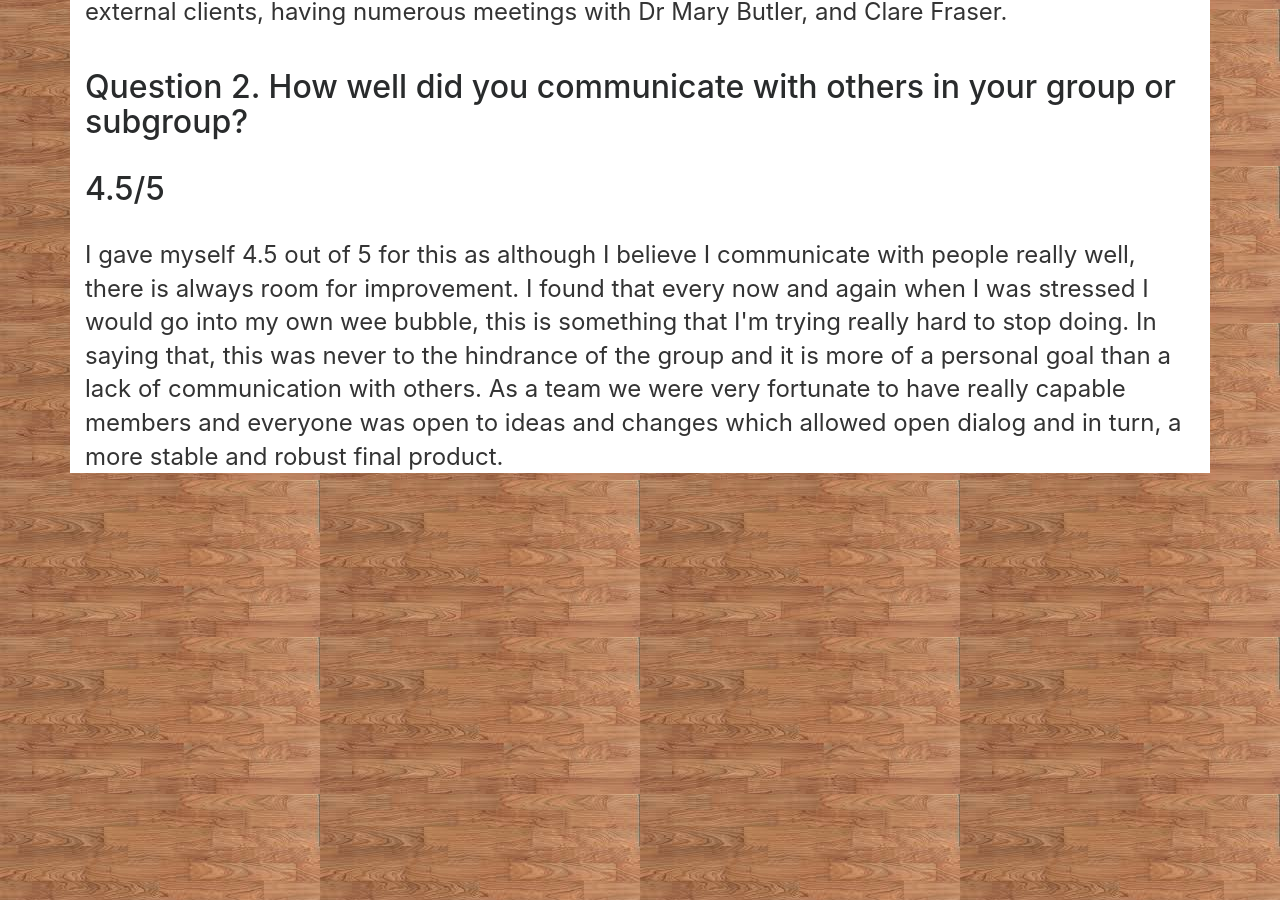
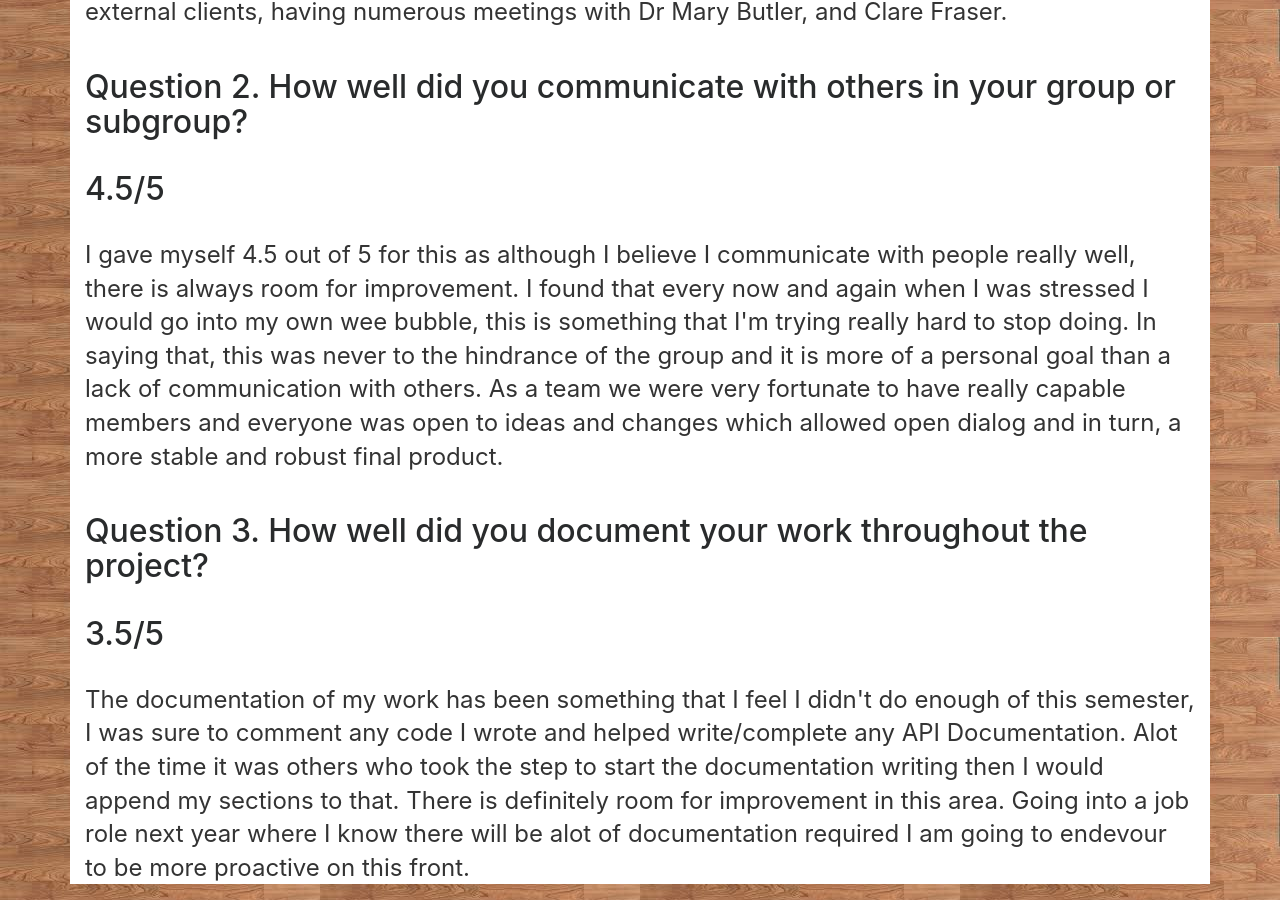
Before and after one commit to aberhjk1/aberhjk1.github.io, a Jekyll site: the page built from selfreview.html, in a window 1280 px wide and 900 px high, scrolled down 619 px. Built offline with Jekyll 4.4.1, drawn with Linux system fonts in a browser that asks for light colours; nearby versions of some CDN libraries.

Commit message:
Update selfreview.html

```diff
--- a/selfreview.html
+++ b/selfreview.html
@@ -27,3 +27,11 @@ title: Jordan Aberhart Evidence Portfolio
 <p> I gave myself 4.5 out of 5 for this as although I believe I communicate with people really well, there is always room for improvement. I found that every now and again when I was stressed I would go into my own wee bubble, this is something that I'm trying really hard to stop doing. In saying
    that, this was never to the hindrance of the group and it is more of a personal goal than a lack of communication with others.
    As a team we were very fortunate to have really capable members and everyone was open to ideas and changes which allowed open dialog and in turn, a more stable and robust final product.</p>
+
+<br>
+<h2>Question 3. How well did you document your work throughout the project?</h2>
+<br>
+<h2>3.5/5</h2>
+<br>
+<p> The documentation of my work has been something that I feel I didn't do enough of this semester, I was sure to comment any code I wrote and helped write/complete any API Documentation. Alot of the time it was others who took the step to start the documentation writing then I would append my sections to that. There is definitely room for improvement in this area.
+   Going into a job role next year where I know there will be alot of documentation required I am going to endevour to be more proactive on this front.</p>
```
